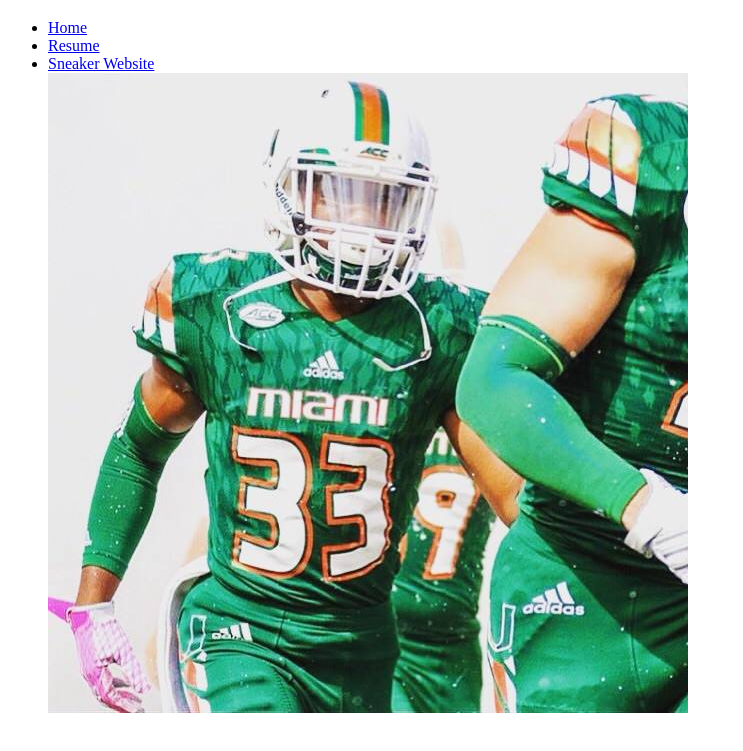
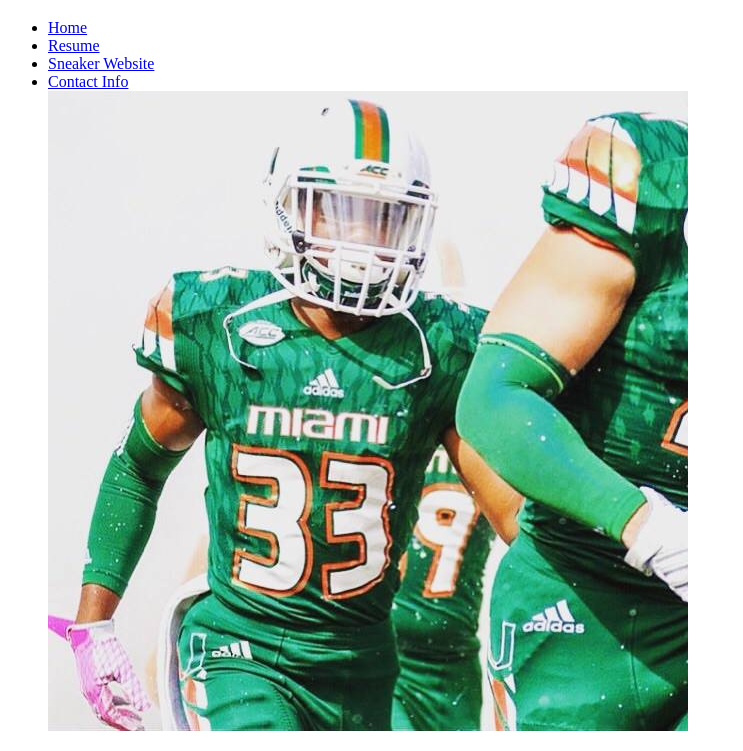
Before and after one commit to mitchdavis33/mitchdavis33.github.io, a plain HTML site: page index.html in a window 1280 px wide. Shown: the part 61-812 px from the top of the page, without its empty margins (0-743 px from the left). Drawn offline with Linux system fonts and the light colour scheme.

Commit message:
final project

```diff
--- a/index.html
+++ b/index.html
@@ -11,10 +11,13 @@
         <li><a href="index.html">Home</a></li>
         <li><a href="resume.html">Resume</a></li>
         <li><a href="sneakers.html">Sneaker Website</a></li>
+        <li><a href="contactinfo.html">Contact Info</a></li>
     <img src="mitch33.png">
 
 
-
+    </ul>
+    </nav>
 
   </body>
+
 </html>
```
